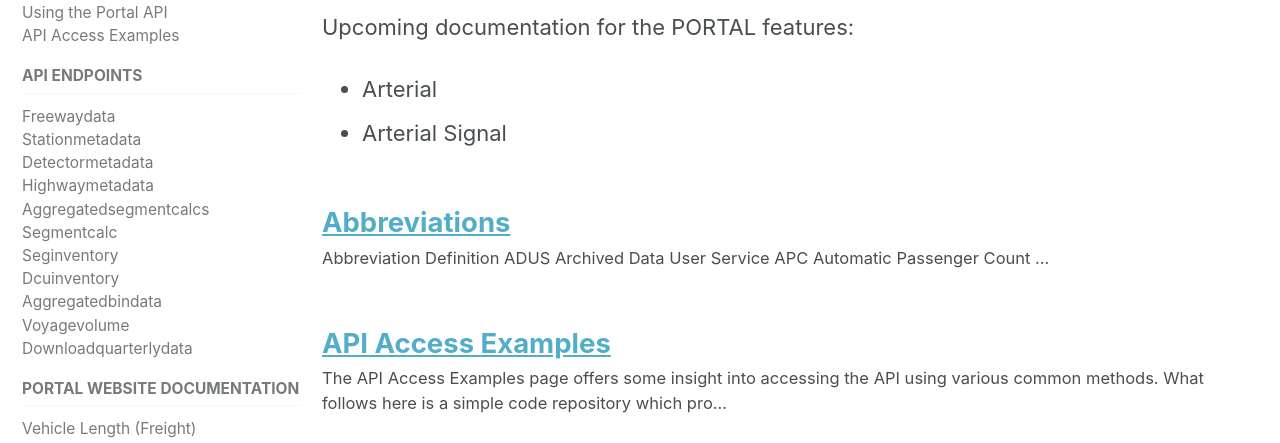
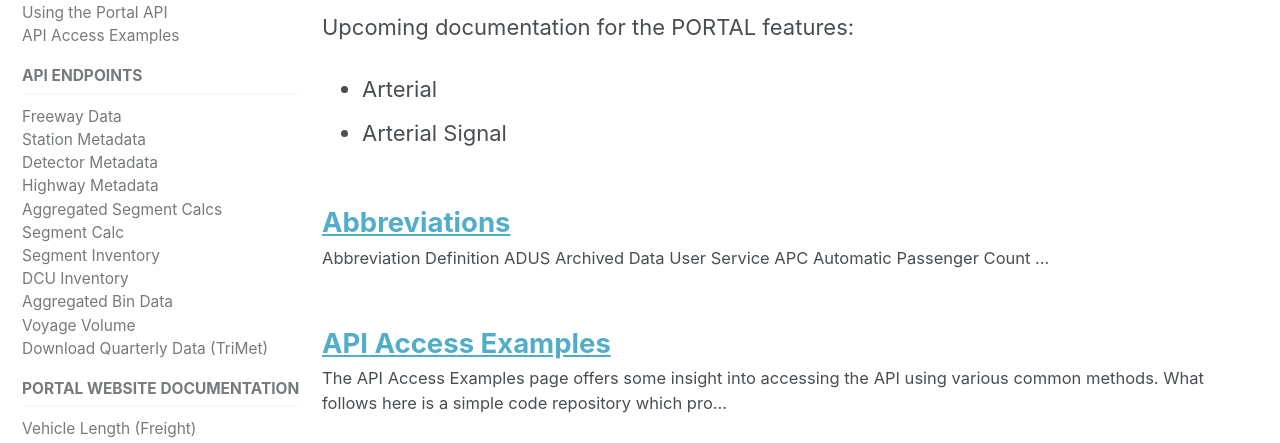
Before and after one commit to adus/portal-documentation, a Jekyll site: the page built from _pages/documentation.md, in a window 1280 px wide. Shown: the part 156-599 px from the top of the page. Built offline with Jekyll 4.4.1, drawn with Linux system fonts in a browser that asks for light colours; nearby versions of some CDN libraries.

Commit message:
Update navigation.yml
Changed endpoint name formatting

```diff
--- a/_data/navigation.yml
+++ b/_data/navigation.yml
@@ -24,27 +24,27 @@
         url: /documents/access_examples/
   - title: API Endpoints
     children:
-      - title: "Freewaydata"
+      - title: "Freeway Data"
         url: /documents/freewaydata/
-      - title: "Stationmetadata"
+      - title: "Station Metadata"
         url: /documents/stationmetadata/
-      - title: "Detectormetadata"
+      - title: "Detector Metadata"
         url: /documents/detectormetadata/
-      - title: "Highwaymetadata"
+      - title: "Highway Metadata"
         url: /documents/highwaymetadata/
-      - title: "Aggregatedsegmentcalcs"
+      - title: "Aggregated Segment Calcs"
         url: /documents/aggregatedsegmentcalcs/
-      - title: "Segmentcalc"
+      - title: "Segment Calc"
         url: /documents/segmentcalc/
-      - title: "Seginventory"
+      - title: "Segment Inventory"
         url: /documents/seginventory/
-      - title: "Dcuinventory"
+      - title: "DCU Inventory"
         url: /documents/dcuinventory/
-      - title: "Aggregatedbindata"
+      - title: "Aggregated Bin Data"
         url: /documents/aggregatedbindata/
-      - title: "Voyagevolume"
+      - title: "Voyage Volume"
         url: /documents/voyagevolume/
-      - title: "Downloadquarterlydata"
+      - title: "Download Quarterly Data (TriMet)"
         url: /documents/downloadquarterlydata/
   - title: Portal Website Documentation
     children:
```
